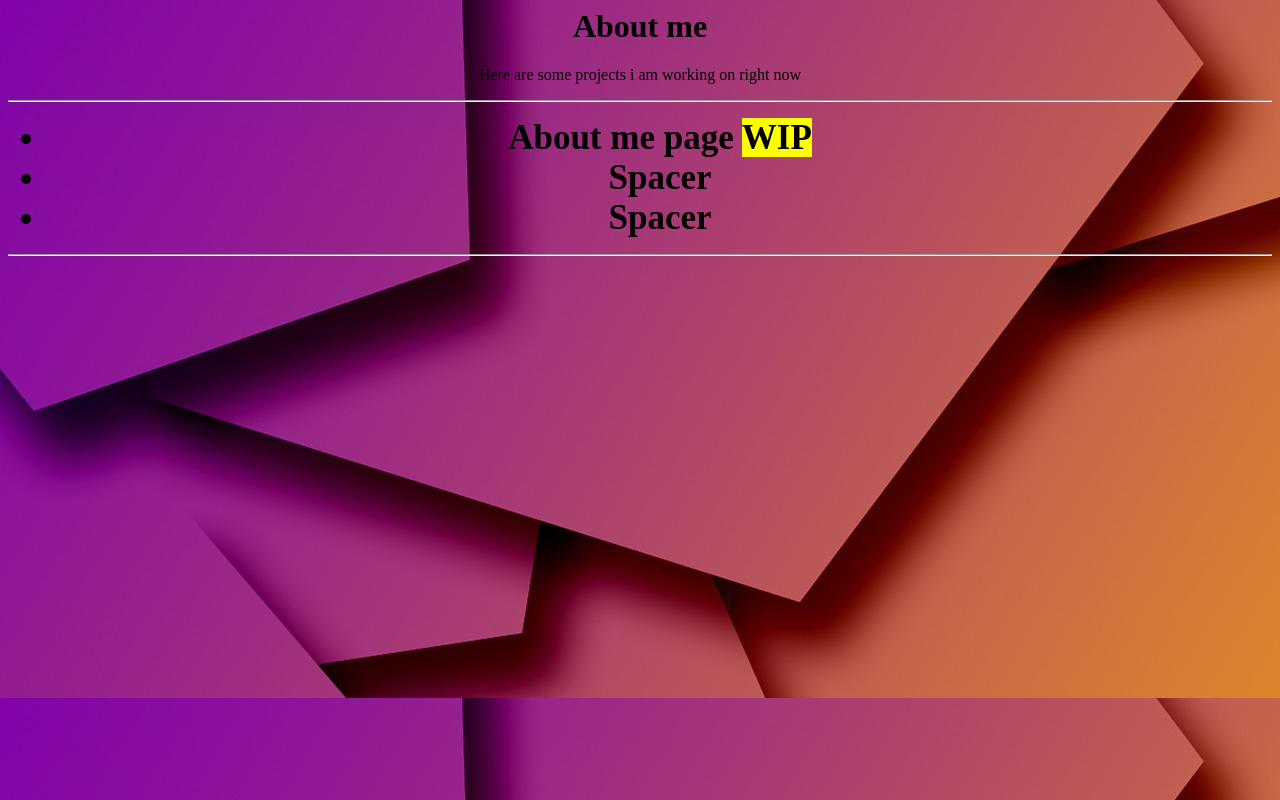
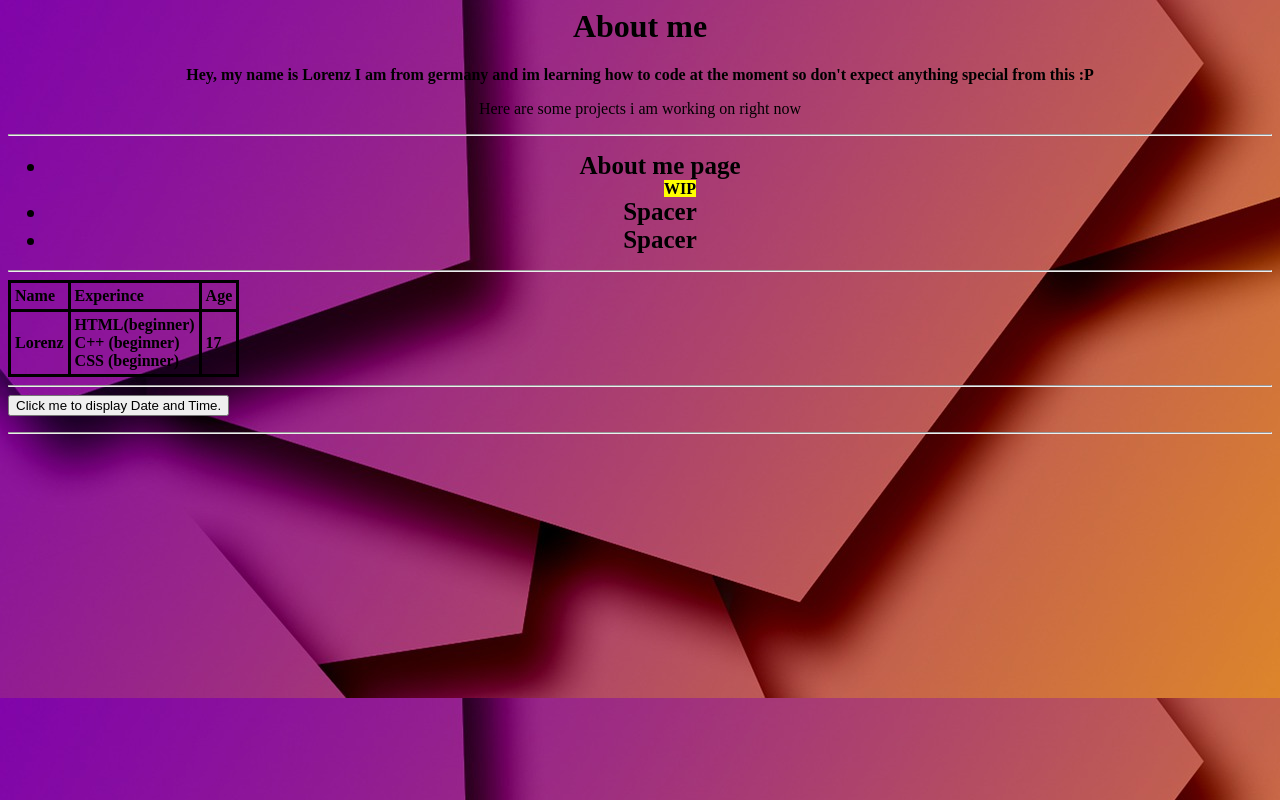
Before and after one commit to lorenzzzz/AboutMe, a plain HTML site: page index.html in a window 1280 px wide. Drawn offline with Linux system fonts and the light colour scheme.

Commit message:
Removed old assets and added some of my first java script

```diff
--- a/index.html
+++ b/index.html
@@ -3,17 +3,54 @@
     <meta http-equiv="Content-Type" content="text/html; charset=UTF-8"/>
     <meta name="viewport" content="width=device-width, initial-scale=1, maximum-scale=1.0, user-scalable=no"/>
     <title>Lorenz_H</title>
+    <style>
+        table, th, td {
+        border: 3px solid black;
+        border-collapse: collapse;
+      }
+      th, td {
+        padding: 4
+      }
+      th, td {
+        text-align: left
+      }
+
+      </style>
   </head>
   <body style="background-image:url('assets/images/background.jpg');">
     <h1 style="text-align:center">About me</h1>
+    <p style="text-align:center"><b>Hey, my name is Lorenz I am from germany and im learning how to code at the moment so don't expect anything special from this :P</b></p>
     <p style="text-align:center">Here are some projects i am working on right now</p>
     <hr>
     <ul style="text-align:center">
-      <li style="font-size:35px"><b>About me page <mark>WIP</mark></b></li>
-      <li style="font-size:35px"><b>Spacer</b></li>
-      <li style="font-size:35px"><b>Spacer</b></li>
-      </ul>
+      <li style="font-size:25px"><b>About me page</b></li>
+      <dd><b><mark>WIP</mark></b></dd>
+      <li style="font-size:25px"><b>Spacer</b></li>
+      <li style="font-size:25px"><b>Spacer</b></li>
+    </ul>
+    <hr>
+  <table style="width:150px"
+    <tr>
+      <th>Name</th>
+      <th>Experince</th>
+      <th>Age</th>
+    </tr>
+    <tr>
+      <td><b>Lorenz</b></td>
+      <td><b>HTML(beginner)
+          C++ (beginner)
+          CSS (beginner)</b>
+      </td>
+      <td><b>17</b></td>
+    </tr>
+    </table>
     <hr>
 
+      <button type="button"
+  onclick="document.getElementById('demo').innerHTML = Date()">
+  Click me to display Date and Time.</button>
+
+  <p id="demo"></p>
+<hr></hr>
   </body>
 </html>
```
Also changed, not shown: assets/images/Angry.png (deleted), assets/images/Discord.png (deleted).
